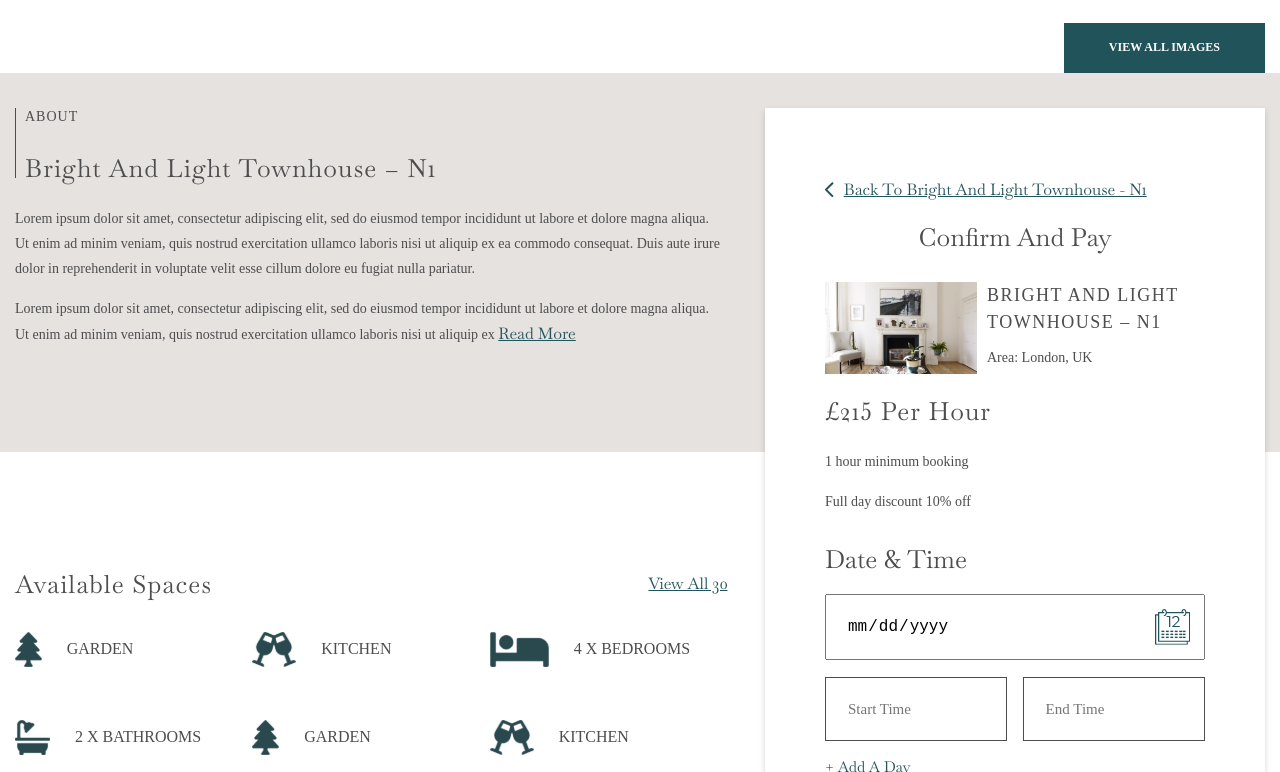
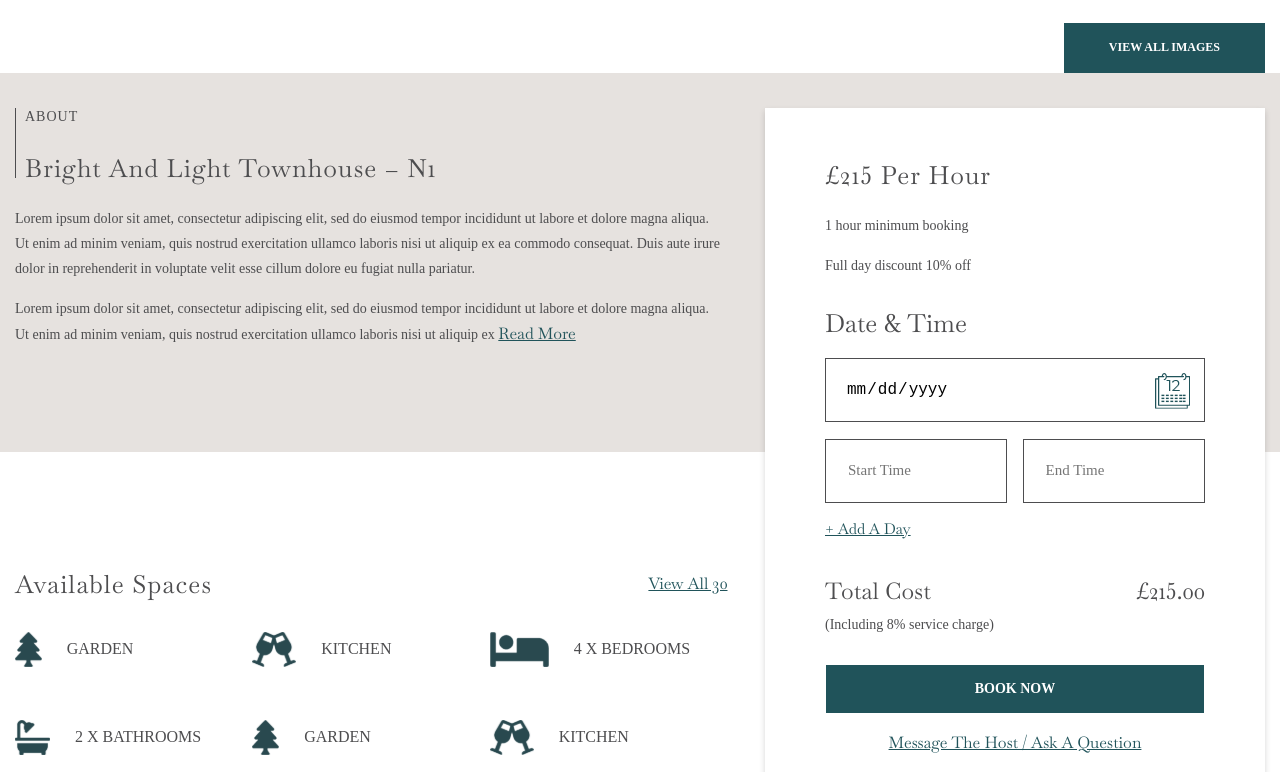
Before and after one commit to Sajjadbagwan/styled-home-studios, a Next.js app: page /location-detail in a window 1280 px wide. Shown: the part 868-1640 px from the top of the page. Built offline with nearby package versions, Linux system fonts and the light colour scheme; a web font is replaced by a local one.

Commit message:
location detail popup

```diff
--- a/src/components/Design/LocationInfo/locationInfo.js
+++ b/src/components/Design/LocationInfo/locationInfo.js
@@ -5,6 +5,11 @@ import Image from "next/image";
 import styles from "./locationInfo.module.scss";
 
 function LocationInfo() {
+  const [isBookFormClose, setIsBookFormClose] = useState(true);
+  const handleBookFormCloseClick = () => {
+    setIsBookFormClose(!isBookFormClose);
+  };
+
   return (
     <section className={styles.locationInfo}>
       <div className="container">
@@ -30,10 +35,10 @@ function LocationInfo() {
             </p>
           </div>
           <div className="aboutForm">
-            <div>
+            <div className={`${"bookForm"} ${isBookFormClose ? "show" : ""}`}>
               <div className="mobileBook">
                 <div className="backBtn">
-                  <Link href="#">
+                  <span onClick={handleBookFormCloseClick} className="link">
                     <svg
                       xmlns="http://www.w3.org/2000/svg"
                       width="8.659"
@@ -51,7 +56,7 @@ function LocationInfo() {
                       />
                     </svg>
                     Back To Bright And Light Townhouse - N1
-                  </Link>
+                  </span>
                 </div>
                 <h3>Confirm And Pay</h3>
                 <div className="productBox">
@@ -97,6 +102,18 @@ function LocationInfo() {
                 </div>
               </form>
             </div>
+            <div className="mobileBookBtn">
+              <div>
+                <span>28/06/2024</span>
+                <p>£215 Per Hour</p>
+              </div>
+              <span
+                onClick={handleBookFormCloseClick}
+                className="allBtn dark border"
+              >
+                Book Now
+              </span>
+            </div>
           </div>
         </div>
       </div>
--- a/src/components/Design/LocationInfo/locationInfo.module.scss
+++ b/src/components/Design/LocationInfo/locationInfo.module.scss
@@ -30,7 +30,7 @@
         @include lg {
           width: 100%;
         }
-        & > div {
+        .bookForm {
           background-color: $white-color;
           position: absolute;
           width: 100%;
@@ -41,16 +41,24 @@
             top: 0;
             left: 0;
             right: 0;
-            z-index: 99;
+            z-index: 99999;
             padding: 20px 38px;
+            display: none;
+          }
+          &.show {
+            display: block;
           }
           .mobileBook {
+            @include min-lg {
+              display: none;
+            }
             .backBtn {
               margin: 18px 0;
               font-size: 16px;
-              a {
+              span {
                 display: flex;
                 align-items: center;
+                font-family: $title-font;
                 svg {
                   margin: 0 10px 0 0;
                 }
@@ -96,7 +104,7 @@
             h3 {
               margin: 30px 0 20px 0;
               @include lg {
-                border-top: 1px solid;
+                border-top: 1px solid rgba(77, 77, 79, 0.5);
                 padding-top: 30px;
                 font-size: 18px;
               }
@@ -109,6 +117,7 @@
                   padding: 21px 20px;
                   font-size: 16px;
                   margin-bottom: 17px;
+                  border: 1px solid $black-color;
                   @include lg {
                     margin-bottom: 23px;
                   }
@@ -144,7 +153,7 @@
               justify-content: space-between;
               margin: 35px 0 0 0;
               @include lg {
-                border-top: 1px solid;
+                border-top: 1px solid rgba(77, 77, 79, 0.5);
                 padding-top: 32px;
               }
               h4 {
@@ -165,6 +174,34 @@
             }
           }
         }
+        .mobileBookBtn {
+          @include min-lg {
+            display: none;
+          }
+          position: fixed;
+          background: $white-color;
+          bottom: 0;
+          z-index: 999;
+          left: 0;
+          right: 0;
+          box-shadow: 0px 0px 6px #8b9297;
+          padding: 30px 36px;
+          display: flex;
+          align-items: center;
+          justify-content: space-between;
+          p {
+            margin: 0;
+            font-size: 20px;
+            font-family: $title-font;
+          }
+          span {
+            display: block;
+            margin-bottom: 7px;
+          }
+          .allBtn {
+            margin: 0;
+          }
+        }
       }
     }
   }
```
